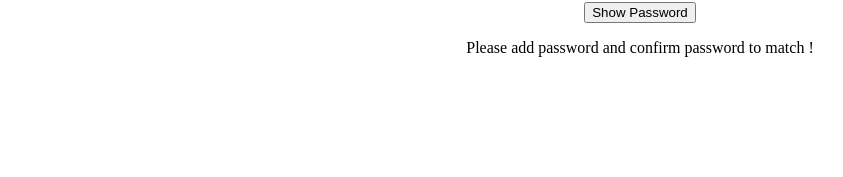
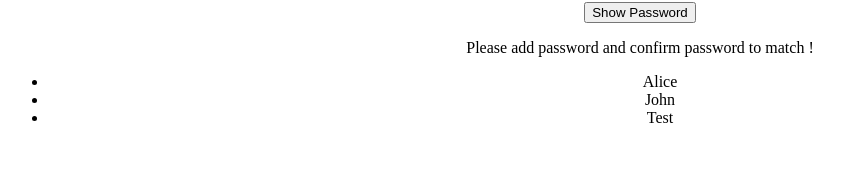
Before and after one commit to neel132/nihilent-angular-training, an Angular app: page / in a window 1280 px wide. Shown: the part 118-295 px from the top of the page, without its empty margins (0-843 px from the left). Built offline with nearby package versions, Linux system fonts and the light colour scheme.

Commit message:
feat: added ngFor

```diff
--- a/src/app/app.component.html
+++ b/src/app/app.component.html
@@ -12,4 +12,10 @@
   <ng-template #passwordMatch>
     <p>Please add password and confirm password to match !</p>
   </ng-template>
+
+  <ul>
+    <li *ngFor="let user of users">
+      {{user.name}}
+    </li>
+  </ul>
 </div>
--- a/src/app/app.component.ts
+++ b/src/app/app.component.ts
@@ -11,6 +11,17 @@ import { RouterOutlet } from '@angular/router';
   styleUrl: './app.component.css'
 })
 export class AppComponent {
+  users = [
+    {
+      name: 'Alice',
+    },
+    {
+      name: 'John',
+    },
+    {
+      name: 'Test',
+    }
+  ];
   isVisible = signal<boolean>(false);
   password = signal<string>('');
   confirmPassword = signal<string>('');
```
